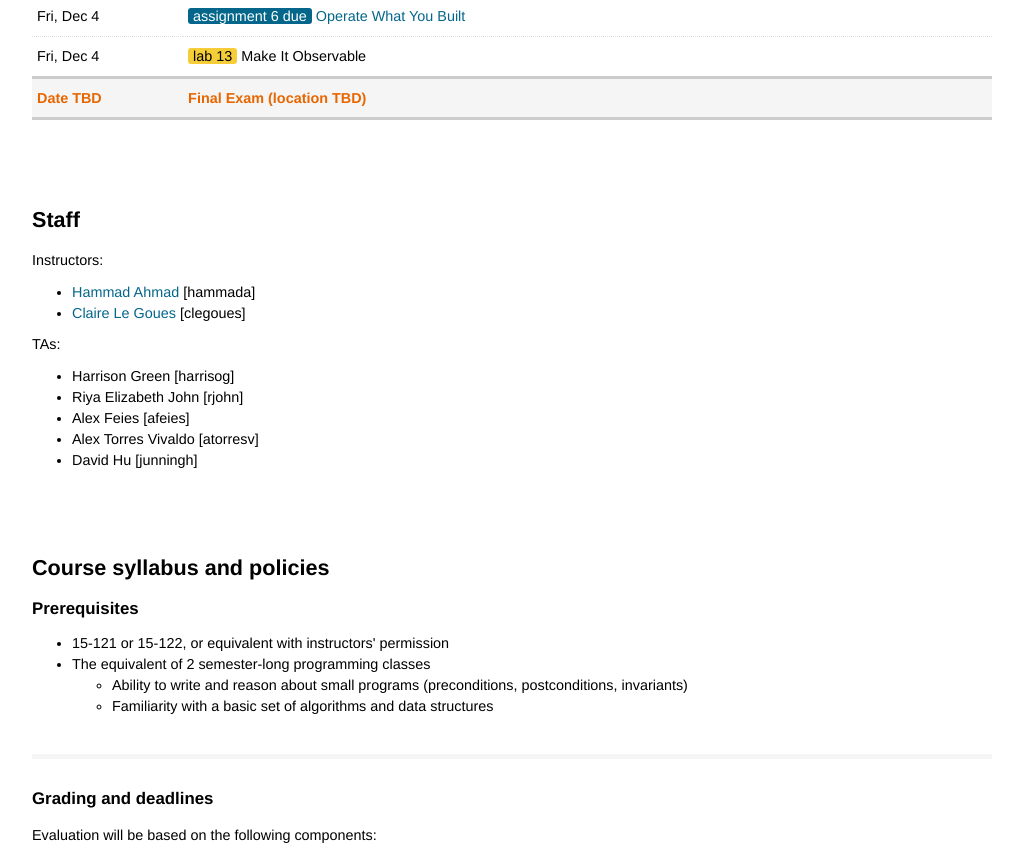
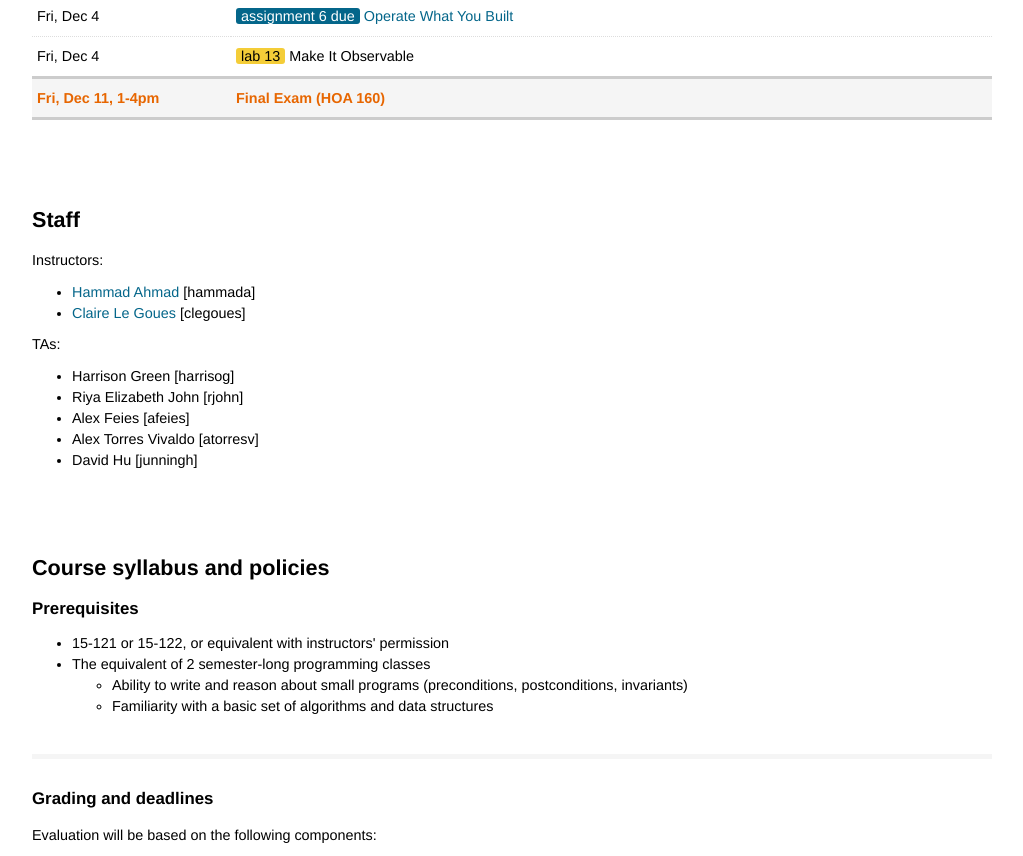
Before and after one commit to CMU-17-214/f2026, a plain HTML site: page index.html in a window 1280 px wide. Shown: the part 3837-4693 px from the top of the page, without its empty margins (128-1151 px from the left). Drawn offline with Linux system fonts and the light colour scheme.

Commit message:
Update gh-pages for 3e16076b71a25b5b72404d7237712bd6f366b1e8

```diff
--- a/index.html
+++ b/index.html
@@ -322,8 +322,8 @@
   </tbody>
   <tbody>
     <tr class="midterm">
-      <td>Date TBD</td>
-      <td>Final Exam (location TBD)</td>
+      <td>Fri, Dec 11, 1-4pm</td>
+      <td>Final Exam (HOA 160)</td>
     </tr>
   </tbody>
 </table>
```
